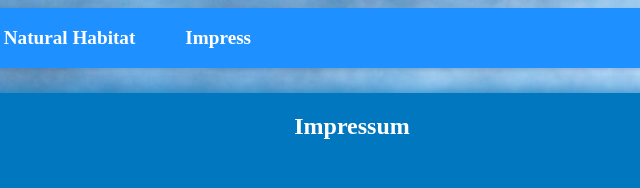
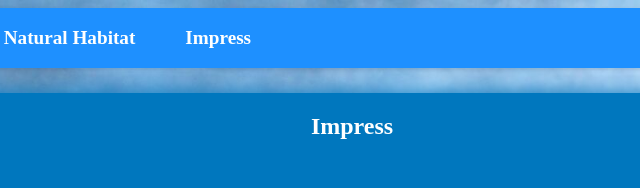
Before and after one commit to Jutarokun/theBackendProject, a website: page public/aboutUs.html in a window 1280 px wide. Shown: the top 188 px of the page, 288-928 px from the left. Drawn offline with Linux system fonts and the light colour scheme; files that its build step writes are made by us from their sources.

Commit message:
made a fiew changes

```diff
--- a/public/aboutUs.html
+++ b/public/aboutUs.html
@@ -20,7 +20,7 @@
     </header>
     <main>
       <div class="impressumBox">
-        <h2>Impressum</h2>
+        <h2>Impress</h2>
         <p>Jesse Ryan Wetli</p>
         <p>Wolfzangenstrasse<br>8413 Neftenbach<br>Switzerland</p>
         <p>Email: jesseryan@bluewin.ch</p>
```
Also changed, not shown: public/naturalHabitat.html (line endings or trailing spaces), 1 other file.
